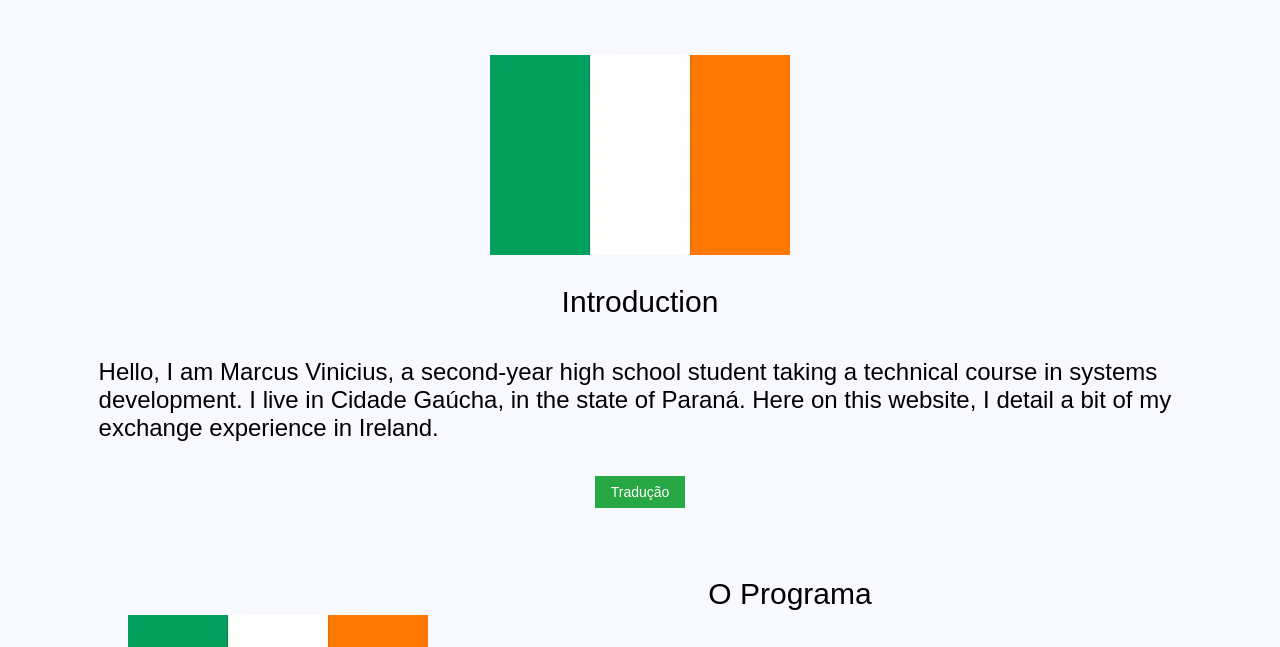
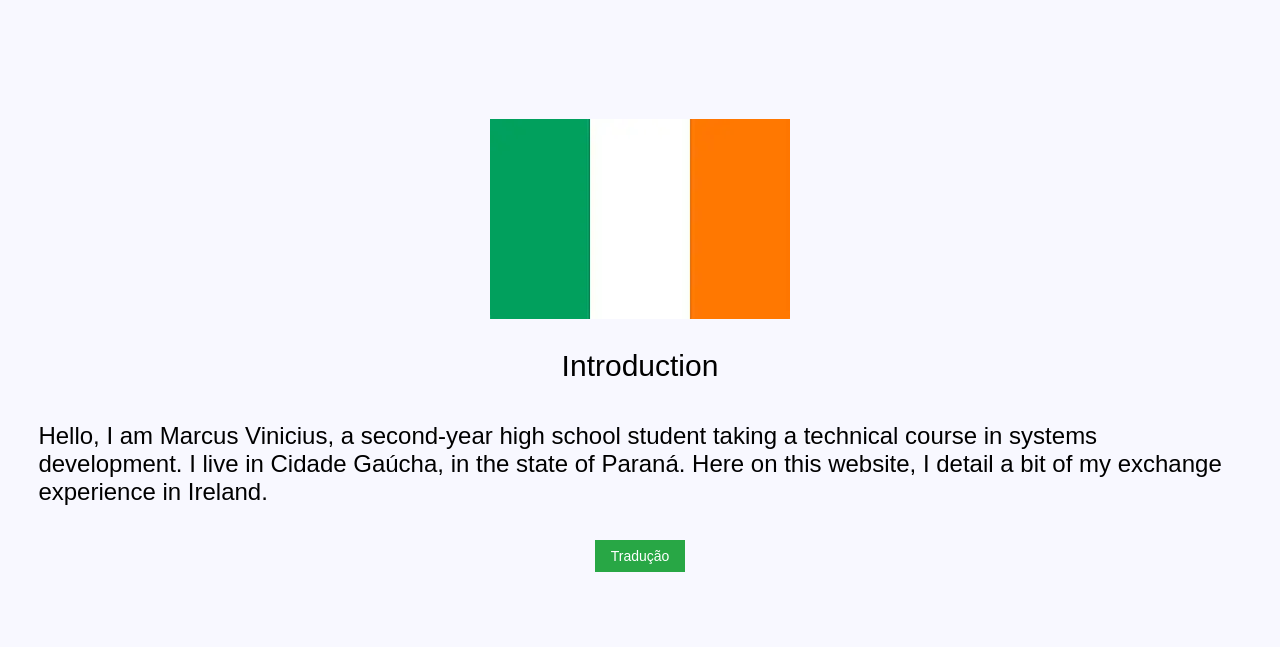
Before and after one commit to MarcusCorreiaPereira/ProjetoPGM, a plain HTML site: page index.html in a window 1280 px wide. Shown: the part 103-750 px from the top of the page. Drawn offline with Linux system fonts and the light colour scheme.

Commit message:
Padding fix

```diff
--- a/style.css
+++ b/style.css
@@ -81,7 +81,7 @@ main {
 
 .boxIntroduction {
     flex-direction: column;
-    width: 90%;
+    padding: 5% 0%;
     margin-top: 3%;
     margin-bottom: 3%;
 }
```
